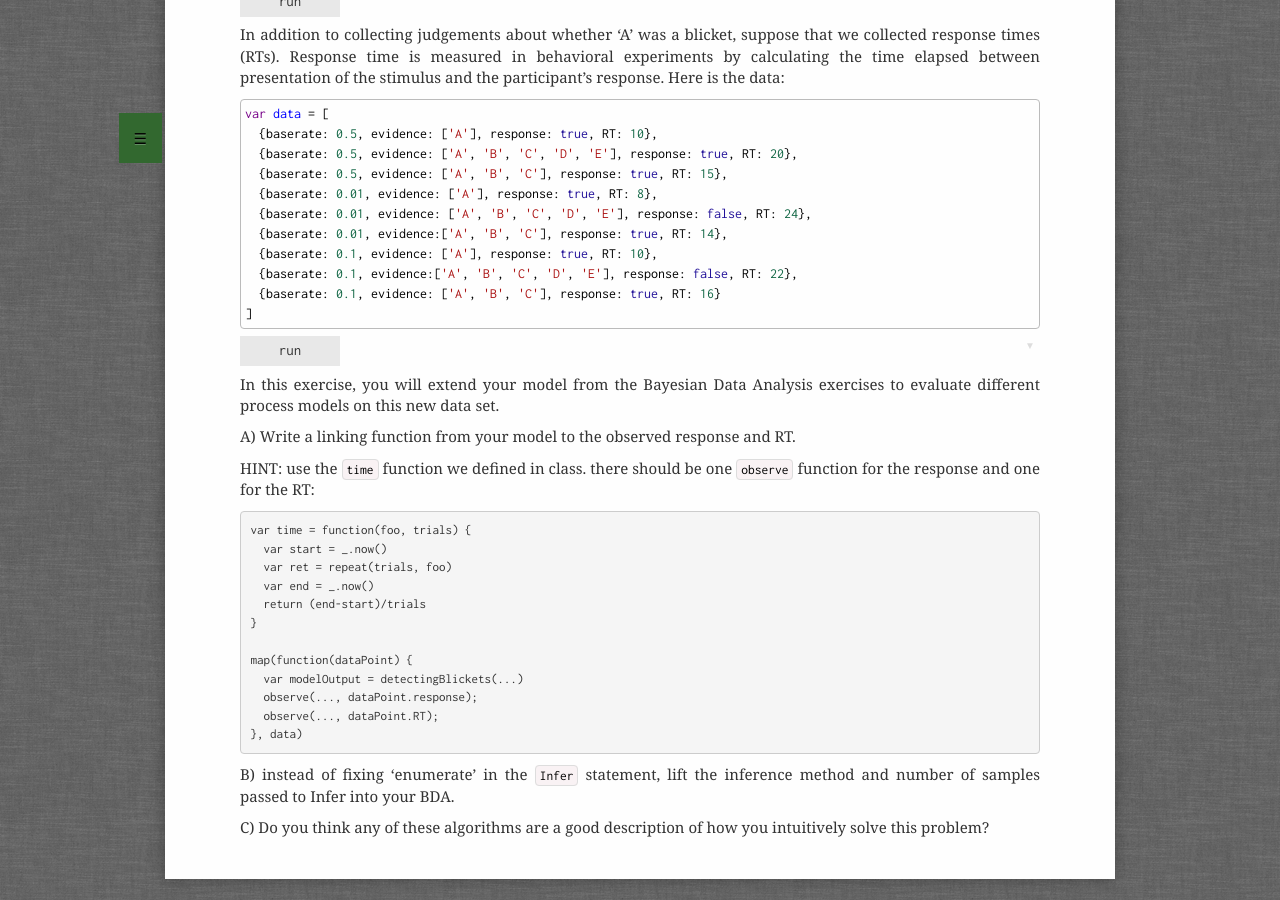
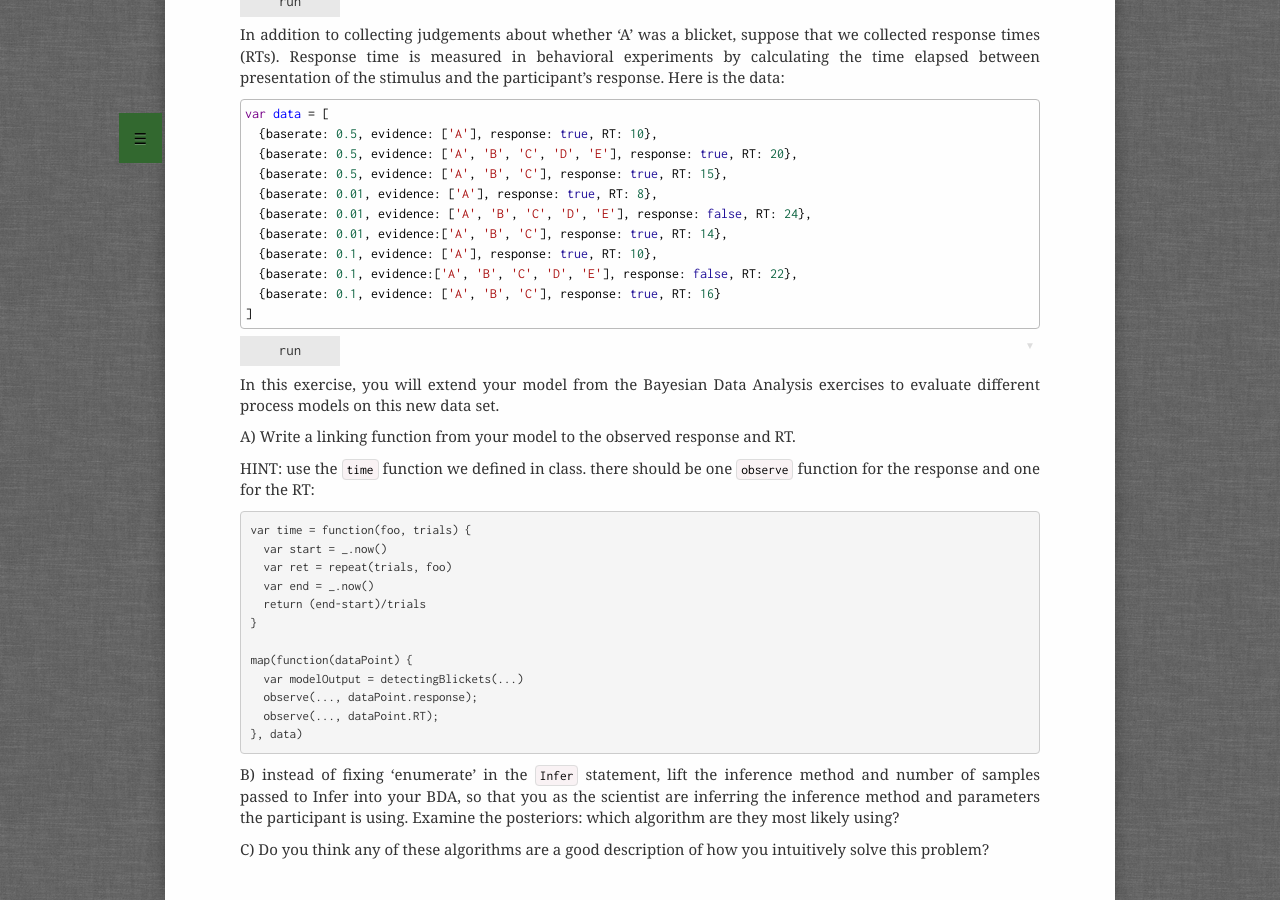
Before and after one commit to probmods/probmods2, a Jekyll site: the page built from exercises/process-models.md, in a window 1280 px wide and 900 px high, scrolled down 575 px. Built offline with Jekyll 4.4.1, drawn with Linux system fonts in a browser that asks for light colours; a script that is not in the unit is left out.

Commit message:
Add question

```diff
--- a/exercises/process-models.md
+++ b/exercises/process-models.md
@@ -59,6 +59,6 @@
 }, data)
 ~~~~
 
-B) instead of fixing 'enumerate' in the `Infer` statement, lift the inference method and number of samples passed to Infer into your BDA.
+B) instead of fixing 'enumerate' in the `Infer` statement, lift the inference method and number of samples passed to Infer into your BDA, so that you as the scientist are inferring the inference method and parameters the participant is using. Examine the posteriors: which algorithm are they most likely using?
 
 C) Do you think any of these algorithms are a good description of how you intuitively solve this problem?
```
